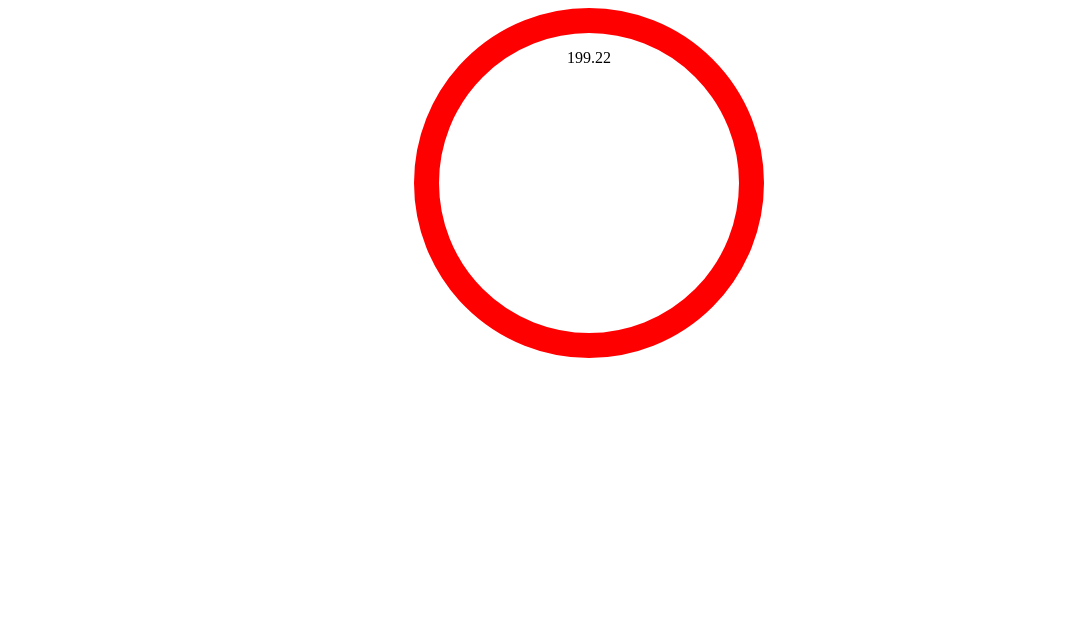
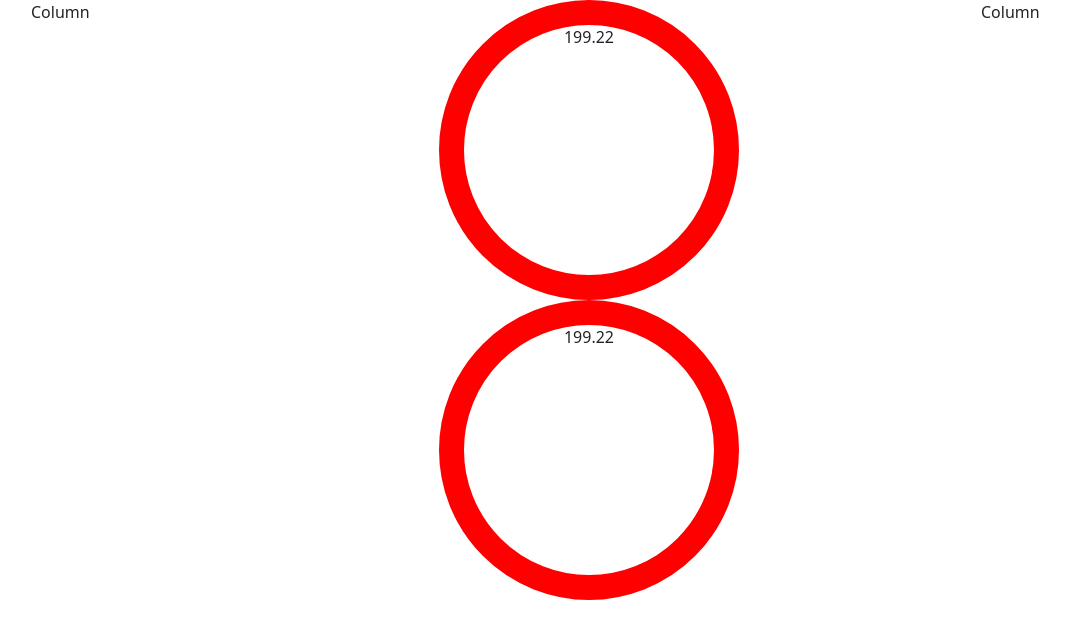
Before and after one commit to NgMX5445/invest, a website: page public/Profit/index.html in a window 1280 px wide. Shown: the whole page, without its empty margins (51-1121 px from the left). Drawn offline with nearby package versions, Linux system fonts and the light colour scheme.

Commit message:
add grid system

```diff
--- a/public/Profit/index.html
+++ b/public/Profit/index.html
@@ -1,8 +1,25 @@
 <!DOCTYPE html>
 <header>
+    <link href="https://cdn.jsdelivr.net/npm/bootstrap@5.0.2/dist/css/bootstrap.min.css" rel="stylesheet"
+        integrity="sha384-EVSTQN3/azprG1Anm3QDgpJLIm9Nao0Yz1ztcQTwFspd3yD65VohhpuuCOmLASjC" crossorigin="anonymous">
     <link href="./index.css" rel="stylesheet" />
 </header>
 <body>
+    <div class="container">
+        <div class="row">
+          <div class="col-2">
+            Column
+          </div>
+          <div class="col-8 ">
+            <div id="profit">
+                <p> 199.22</p>
+             </div>
+          </div>
+          <div class="col-2">
+            Column
+          </div>
+        </div>
+      </div>
     <div id="profit">
        <p> 199.22</p>
     </div>
```
